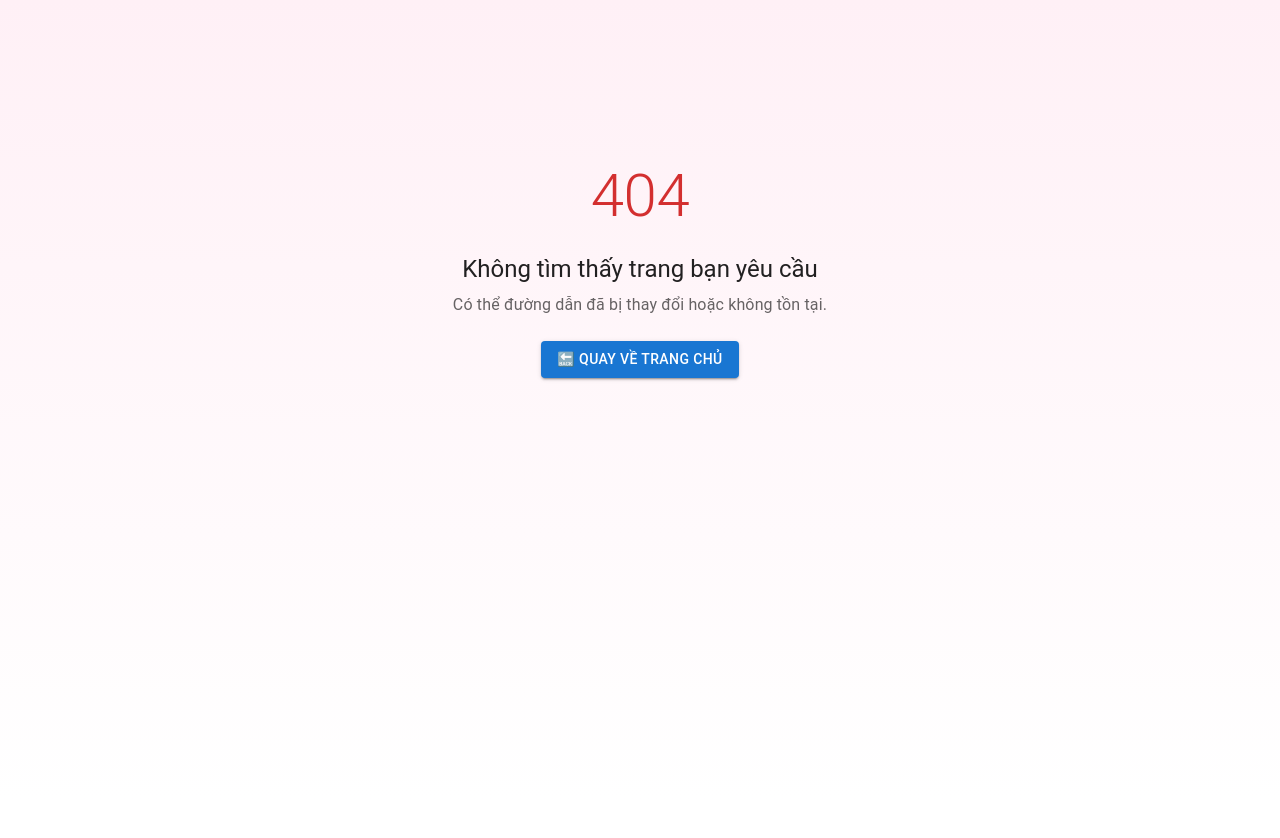
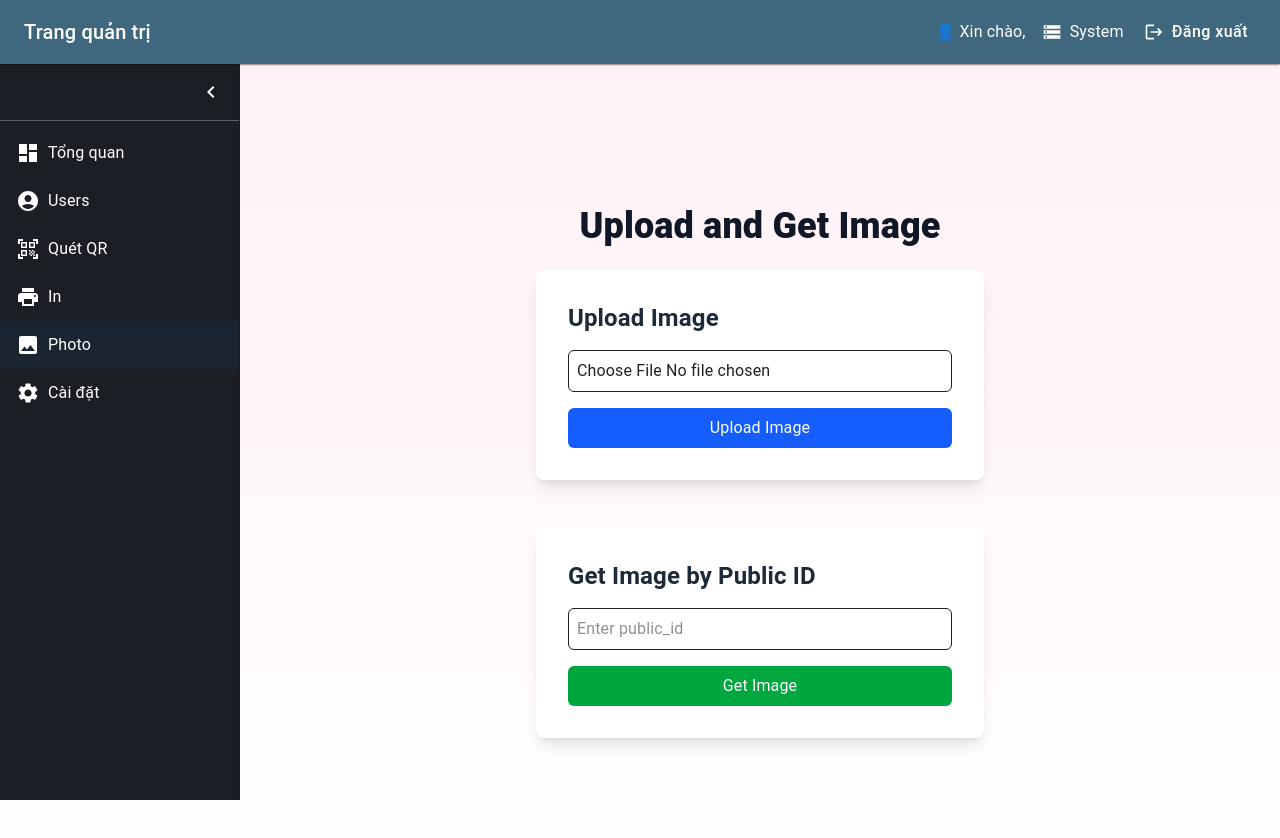
Before and after one commit to NguyenKyHai/General-App, a Next.js app: page /dashboard/photo in a window 1280 px wide. Before the commit this address had no page. Shown: the top 838 px of the page. Before the commit the page ends 800 px from the top, so only its background shows below. Built offline with nearby package versions, Linux system fonts and the light colour scheme; no server answers.

Commit message:
add photo feature

```diff
--- a/package.json
+++ b/package.json
@@ -15,8 +15,9 @@
     "@prisma/client": "^6.18.0",
     "@tailwindcss/postcss": "^4.1.16",
     "bcryptjs": "^3.0.2",
+    "cloudinary": "^2.8.0",
     "cross-env": "^10.1.0",
-    "date-fns": "^4.1.0",
+    "dotenv": "^17.2.3",
     "jsqr": "^1.4.0",
     "next": "15.5.6",
     "next-auth": "^4.24.12",
--- /dev/null
+++ b/src/app/api/photo/getImage/route.js
@@ -0,0 +1,29 @@
+import cloudinary from '@/utils/cloudinary';
+import { NextResponse } from 'next/server';
+
+export async function GET(req) {
+  const { searchParams } = new URL(req.url);
+  const publicId = searchParams.get('public_id');
+
+  if (!publicId) {
+    return NextResponse.json({ error: 'Missing public_id parameter' }, { status: 400 });
+  }
+
+  try {
+    // Gọi Cloudinary để lấy thông tin ảnh
+    const result = await cloudinary.api.resource(publicId, {
+      resource_type: 'image',
+    });
+
+    return NextResponse.json({
+      secure_url: result.secure_url,
+      public_id: result.public_id,
+      width: result.width,
+      height: result.height,
+      format: result.format,
+      created_at: result.created_at,
+    });
+  } catch (error) {
+    return NextResponse.json({ error: error.message }, { status: 500 });
+  }
+}
--- /dev/null
+++ b/src/app/api/photo/upload/route.js
@@ -0,0 +1,31 @@
+import cloudinary from '@/utils/cloudinary';
+import { NextResponse } from 'next/server';
+
+export async function POST(req) {
+  const formData = await req.formData();
+  const file = formData.get('file');
+
+  if (!file) {
+    return NextResponse.json({ error: 'No file uploaded' }, { status: 400 });
+  }
+
+  const arrayBuffer = await file.arrayBuffer();
+  const buffer = Buffer.from(arrayBuffer);
+
+  try {
+    const result = await cloudinary.uploader.upload(
+      `data:${file.type};base64,${buffer.toString('base64')}`,
+      {
+        folder: 'nextjs_uploads',
+        resource_type: 'auto',
+      }
+    );
+
+    return NextResponse.json({
+      url: result.secure_url,
+      public_id: result.public_id, // thêm dòng này
+    }, { status: 200 });
+  } catch (error) {
+    return NextResponse.json({ error: error.message }, { status: 500 });
+  }
+}
--- /dev/null
+++ b/src/app/dashboard/photo/page.js
@@ -0,0 +1,130 @@
+"use client";
+
+import { useState } from "react";
+
+export default function Home() {
+  const [imageUrl, setImageUrl] = useState(null); // State để lưu URL ảnh đã tải lên
+  const [file, setFile] = useState(null); // State để lưu file đã chọn
+  const [publicId, setPublicId] = useState(""); // Lưu public_id khi upload thành công
+  const [loading, setLoading] = useState(false); // Trạng thái loading khi upload
+  const [error, setError] = useState(""); // State để lưu lỗi nếu có
+
+  // Hàm xử lý khi người dùng chọn file
+  const handleFileChange = (event) => {
+    const selectedFile = event.target.files[0]; // Lấy file được chọn
+    setFile(selectedFile); // Lưu file vào state
+    setError(""); // Reset lỗi nếu có
+    setPublicId(""); // Reset publicId
+    setImageUrl(URL.createObjectURL(selectedFile)); // Tạo URL tạm thời để hiển thị ảnh
+  };
+
+  // Hàm upload ảnh lên server
+  const handleUpload = async () => {
+    if (!file) return alert("Please select a file to upload.");
+
+    setLoading(true); // Bật trạng thái loading khi upload
+    setError(""); // Reset lỗi trước khi upload
+    const formData = new FormData();
+    formData.append("file", file); // Đảm bảo file được gửi đi đúng
+
+    try {
+      const response = await fetch("/api/photo/upload", {
+        method: "POST",
+        body: formData, // Gửi formData vào API route
+      });
+
+      const result = await response.json();
+      if (response.ok) {
+        setImageUrl(result.url); // Lưu URL hình ảnh trả về từ server
+        setPublicId(result.public_id); // Lưu public_id (nếu cần thiết)
+      } else {
+        setError(result.error || "Error uploading image."); // Hiển thị lỗi nếu upload không thành công
+      }
+    } catch (error) {
+      console.error("Error:", error);
+      setError("Something went wrong. Please try again."); // Lỗi chung
+    } finally {
+      setLoading(false); // Tắt loading sau khi xong
+    }
+  };
+
+  // Hàm lấy ảnh từ server bằng public_id
+  const handleGetImage = async () => {
+    if (!publicId) return alert("Please enter the public_id");
+
+    try {
+      const response = await fetch(`/api/photo/getImage?public_id=${publicId}`);
+      const result = await response.json();
+
+      if (response.ok) {
+        setImageUrl(result.secure_url); // Hiển thị lại ảnh nếu thành công
+      } else {
+        setError(result.error || "Error fetching image."); // Hiển thị lỗi khi không tìm thấy ảnh
+      }
+    } catch (error) {
+      console.error("Error:", error);
+      setError("Something went wrong. Please try again.");
+    }
+  };
+
+  return (
+    <div className="min-h-screen flex flex-col items-center justify-center py-12 px-4 sm:px-6 lg:px-8">
+      <h1 className="text-4xl font-extrabold text-gray-900 mb-6">Upload and Get Image</h1>
+
+      {/* Upload Image Section */}
+      <div className="bg-white p-8 rounded-lg shadow-lg max-w-md w-full">
+        <h2 className="text-2xl font-semibold text-gray-800 mb-4">Upload Image</h2>
+        <input
+          type="file"
+          onChange={handleFileChange} // Khi chọn file sẽ gọi handleFileChange
+          className="border p-2 rounded-md w-full mb-4"
+        />
+        <button
+          onClick={handleUpload} // Khi nhấn upload sẽ gọi handleUpload
+          disabled={loading} // Disable button khi đang upload
+          className="w-full py-2 px-4 bg-blue-600 text-white rounded-md hover:bg-blue-700 disabled:bg-gray-300"
+        >
+          {loading ? (
+            <span className="spinner-border animate-spin border-t-2 border-white rounded-full w-6 h-6 mr-2"></span>
+          ) : (
+            "Upload Image"
+          )}
+        </button>
+      </div>
+
+      {/* Hiển thị lỗi nếu có */}
+      {error && <div className="mt-4 text-red-500">{error}</div>}
+
+      {/* Hiển thị ảnh vừa tải lên nếu có */}
+      {imageUrl && (
+        <div className="mt-8 max-w-md w-full">
+          <h2 className="text-2xl font-semibold text-gray-800 mb-4">Uploaded Image</h2>
+          <img
+            src={imageUrl} // Sử dụng URL hình ảnh trả về hoặc URL tạm thời
+            alt="Uploaded Image"
+            className="rounded-lg shadow-lg w-full h-auto object-cover"
+          />
+          <p className="mt-2 text-gray-600">Public ID: {publicId}</p>
+        </div>
+      )}
+
+      {/* Get Image Section */}
+      <div className="bg-white p-8 rounded-lg shadow-lg max-w-md w-full mt-12">
+        <h2 className="text-2xl font-semibold text-gray-800 mb-4">Get Image by Public ID</h2>
+        <input
+          type="text"
+          placeholder="Enter public_id"
+          value={publicId}
+          onChange={(e) => setPublicId(e.target.value)}
+          className="border p-2 rounded-md w-full mb-4"
+        />
+        <button
+          onClick={handleGetImage}
+          className="w-full py-2 px-4 bg-green-600 text-white rounded-md hover:bg-green-700"
+        >
+          Get Image
+        </button>
+      </div>
+    </div>
+  );
+}
--- a/src/components/AppLayout.js
+++ b/src/components/AppLayout.js
@@ -25,7 +25,7 @@ import {
   Menu as MenuIcon,
   ChevronLeft as ChevronLeftIcon,
   Print as PrintIcon,
-  SupportAgent as SupportAgentIcon,
+  Photo as PhotoIcon ,
   AccountCircle as UserIcon,
   Logout as LogoutIcon,
   Storage as SystemIcon,
@@ -46,7 +46,7 @@ const navItems = [
   { label: 'Users', icon: <UserIcon />, href: '/dashboard/users' },
   { label: 'Quét QR', icon: <QrIcon />, href: '/dashboard/qr' },
   { label: 'In', icon: <PrintIcon />, href: '/print' },
-  { label: 'Hỗ trợ', icon: <SupportAgentIcon />, href: '/support' },
+  { label: 'Photo', icon: <PhotoIcon />, href: '/dashboard/photo' },
   { label: 'Cài đặt', icon: <SettingsIcon />, href: '/dashboard/settings' },
 ];
 
--- /dev/null
+++ b/src/utils/cloudinary.js
@@ -0,0 +1,9 @@
+import { v2 as cloudinary } from 'cloudinary';
+
+cloudinary.config({
+  cloud_name: process.env.CLOUDINARY_CLOUD_NAME,
+  api_key: process.env.CLOUDINARY_API_KEY,
+  api_secret: process.env.CLOUDINARY_API_SECRET,
+});
+
+export default cloudinary;
```
Also changed, not shown: 1 other file (tests, documents, lock files or other folders).
